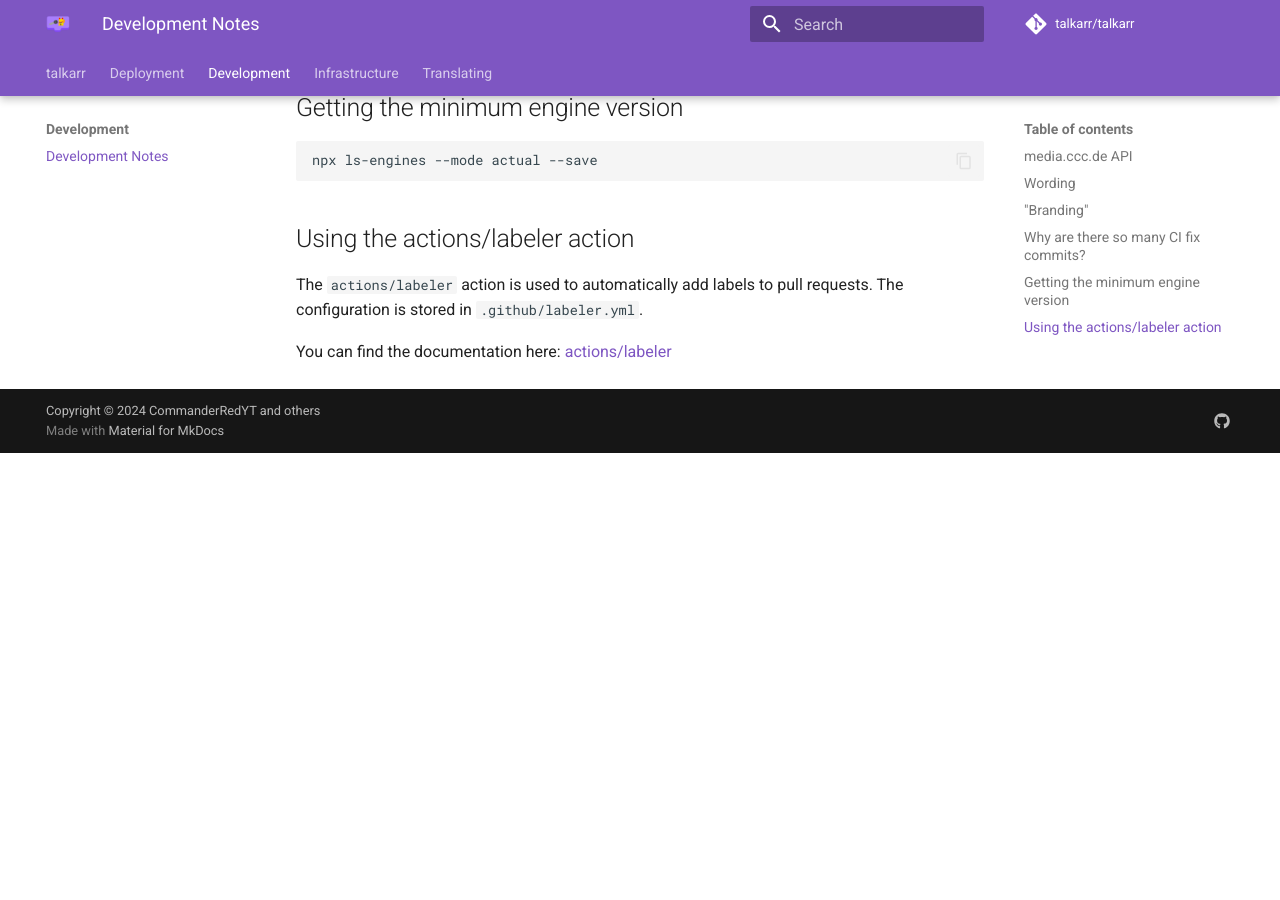
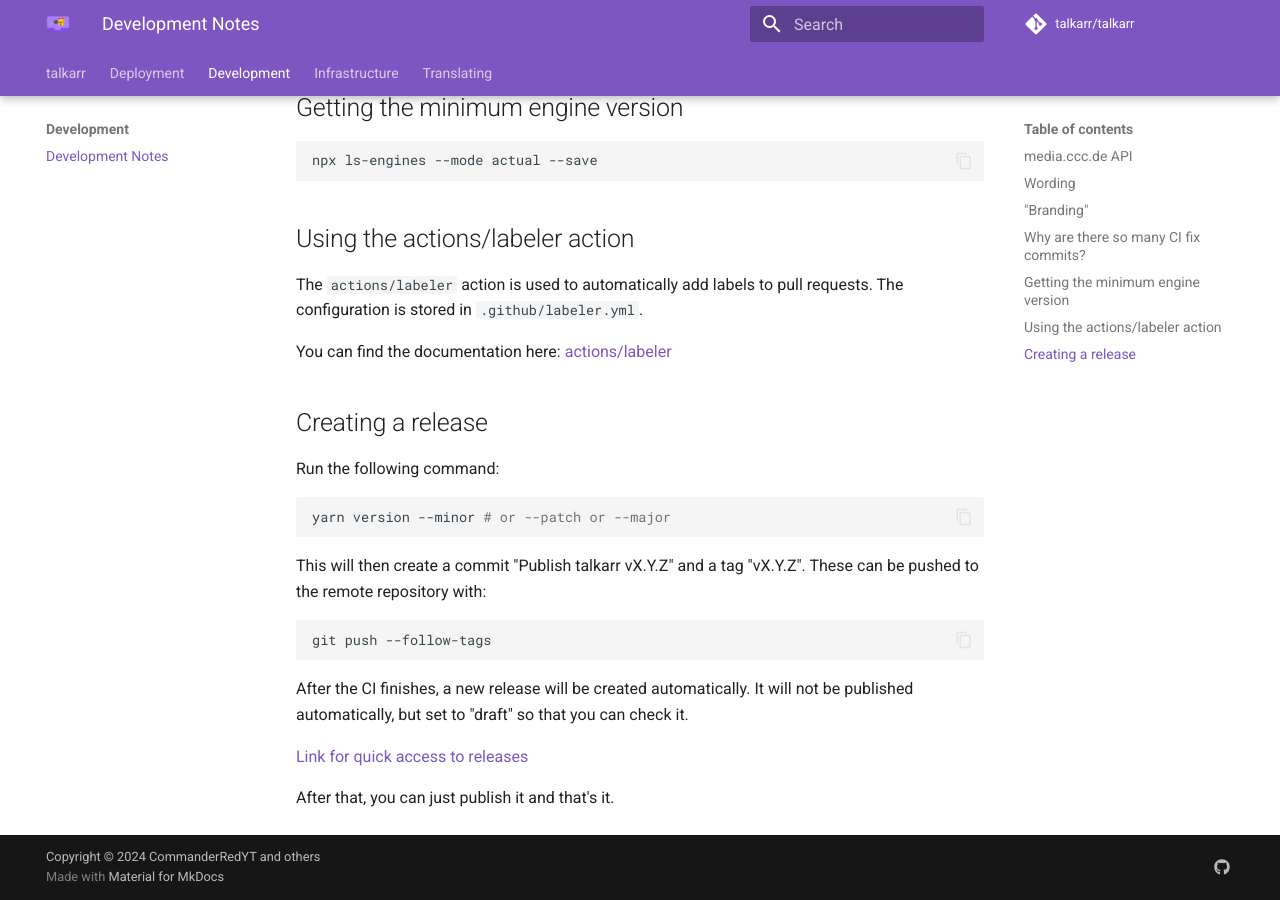
Before and after one commit to talkarr/talkarr, an MkDocs documentation site: the page built from docs/development/notes.md, in a window 1280 px wide and 900 px high, scrolled down 889 px. Built offline with MkDocs 1.6.1 and Material for MkDocs 9.7.7, drawn with Linux system fonts in a browser that asks for light colours; comment, search, counter and statistics services are not loaded; before the commit the page ends 1342 px from its top, so only the background shows below that.

Commit message:
Write some documentation about releasing talkarr

````diff
--- a/docs/development/notes.md
+++ b/docs/development/notes.md
@@ -34,3 +34,25 @@
 The `actions/labeler` action is used to automatically add labels to pull requests. The configuration is stored in `.github/labeler.yml`.
 
 You can find the documentation here: [actions/labeler](https://github.com/actions/labeler)
+
+## Creating a release
+
+Run the following command:
+
+```bash
+yarn version --minor # or --patch or --major
+```
+
+This will then create a commit "Publish talkarr vX.Y.Z" and a tag "vX.Y.Z".
+These can be pushed to the remote repository with:
+
+```bash
+git push --follow-tags
+```
+
+After the CI finishes, a new release will be created automatically.
+It will not be published automatically, but set to "draft" so that you can check it.
+
+[Link for quick access to releases](https://github.com/talkarr/talkarr/releases)
+
+After that, you can just publish it and that's it.
````
